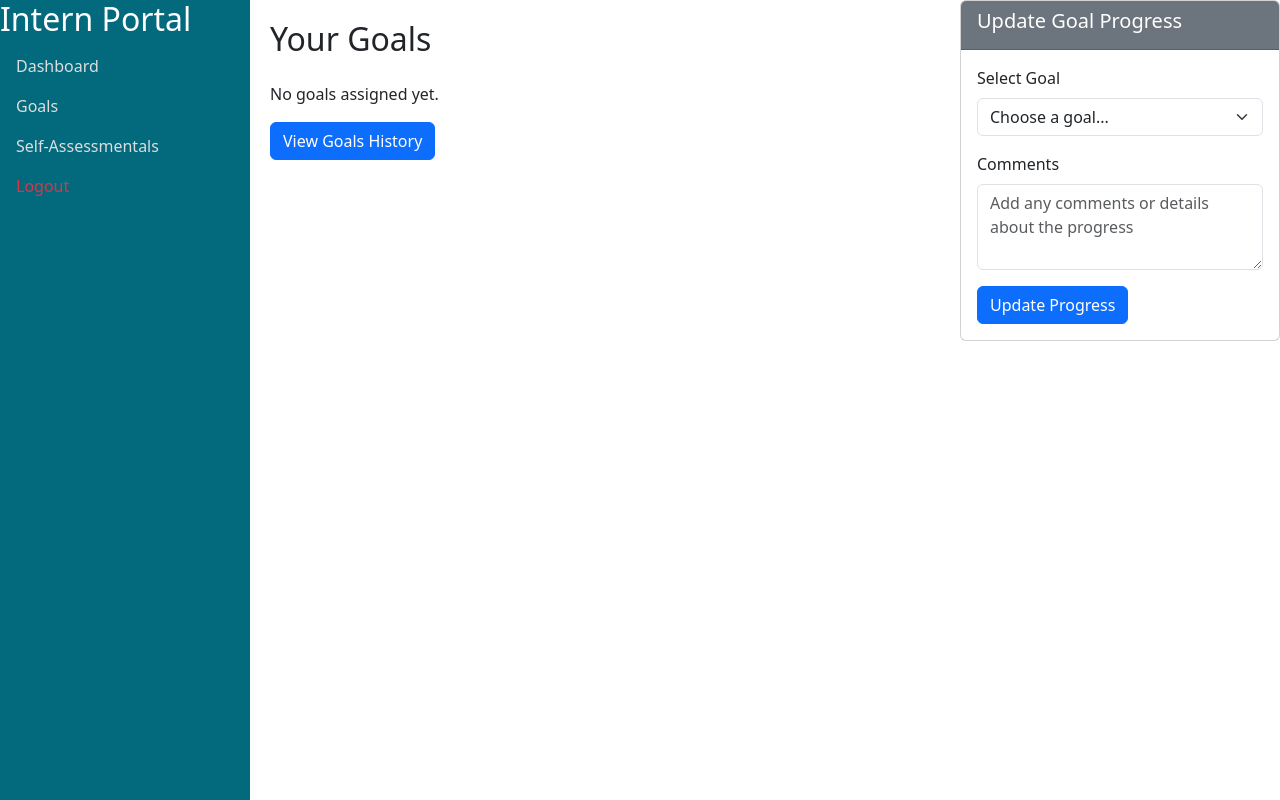
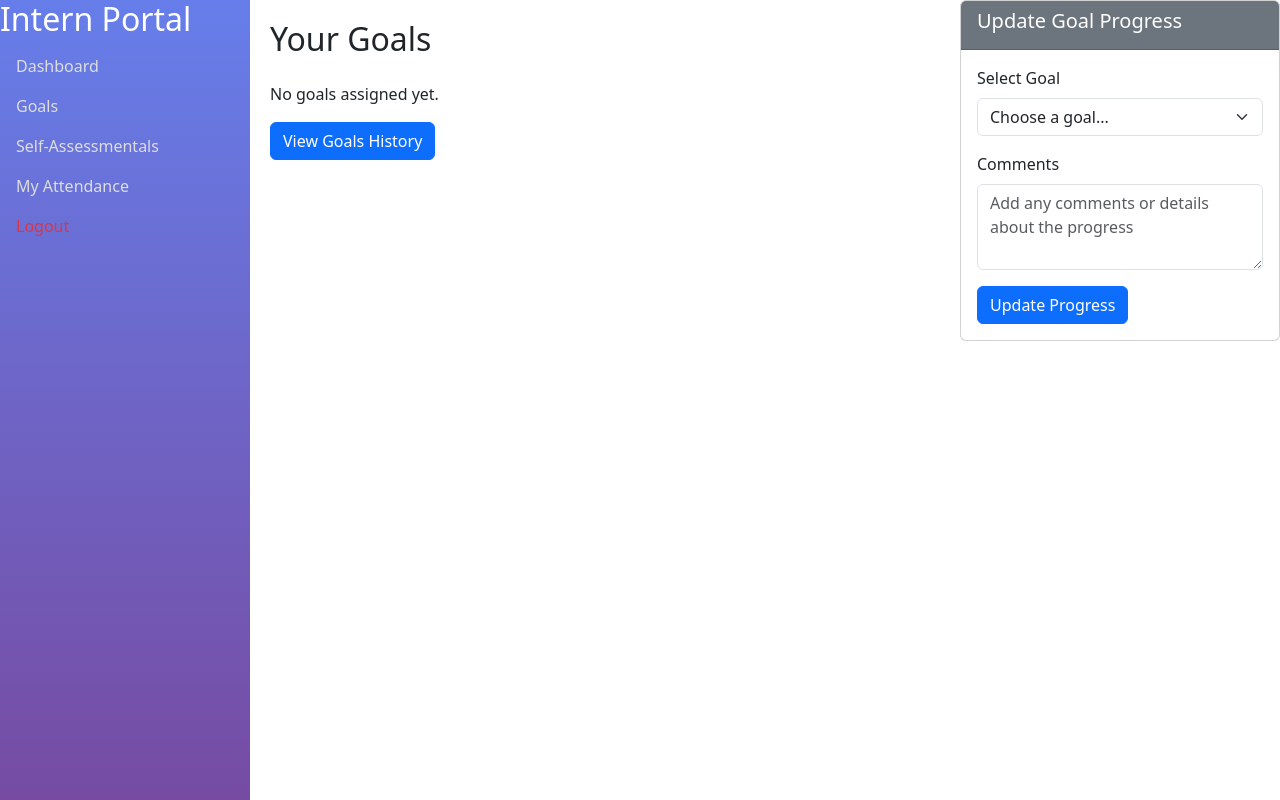
Before and after one commit to RajeshKc777/InternProject, a Django app: page /goals/ in a window 1280 px wide. Run offline with Django 5.2, Linux system fonts and the light colour scheme.

Commit message:
Nav Background Adjustments

```diff
--- a/templates/intern/Self_Assessment.html
+++ b/templates/intern/Self_Assessment.html
@@ -15,7 +15,7 @@
         .sidebar {
             width: 250px;
             min-height: 100vh;
-            background-color: #343a40;
+            background: linear-gradient(180deg, #667eea, #764ba2);
             color: #fff;
             position: fixed;
             top: 0;
@@ -65,6 +65,10 @@
                 <a class="nav-link" href="{% url 'Self_Assessment' %}">Self-Assessmentals</a>
             </li>
             <li class="nav-item">
+                <a class="nav-link" href="{% url 'attendance' %}">My Attendance</a>
+                </a>
+            </li>
+            <li class="nav-item">
                 <a class="nav-link text-danger" href="{% url 'logout' %}">Logout</a>
             </li>
         </ul>
--- a/templates/intern/goals.html
+++ b/templates/intern/goals.html
@@ -15,7 +15,7 @@
         .sidebar {
             width: 250px;
             min-height: 100vh;
-            background-color: #036a7e;
+            background: linear-gradient(180deg, #667eea, #764ba2);
             color: #fff;
             position: fixed;
             top: 0;
@@ -63,6 +63,10 @@
             </li>
             <li class="nav-item">
                 <a class="nav-link " href="{% url 'Self_Assessment' %}">Self-Assessmentals</a>
+            </li>
+            <li class="nav-item">
+                <a class="nav-link" href="{% url 'attendance' %}">My Attendance</a>
+                </a>
             </li>
             <li class="nav-item">
                 <a class="nav-link text-danger" href="{% url 'logout' %}">Logout</a>
--- a/templates/intern/intern_dashboard.html
+++ b/templates/intern/intern_dashboard.html
@@ -15,7 +15,7 @@
         .sidebar {
             width: 250px;
             min-height: 100vh;
-            background-color: #012128;
+            background: linear-gradient(180deg, #667eea, #764ba2);
             color: #fff;
             position: fixed;
             top: 0;
```
Also changed, not shown: db.sqlite3.
